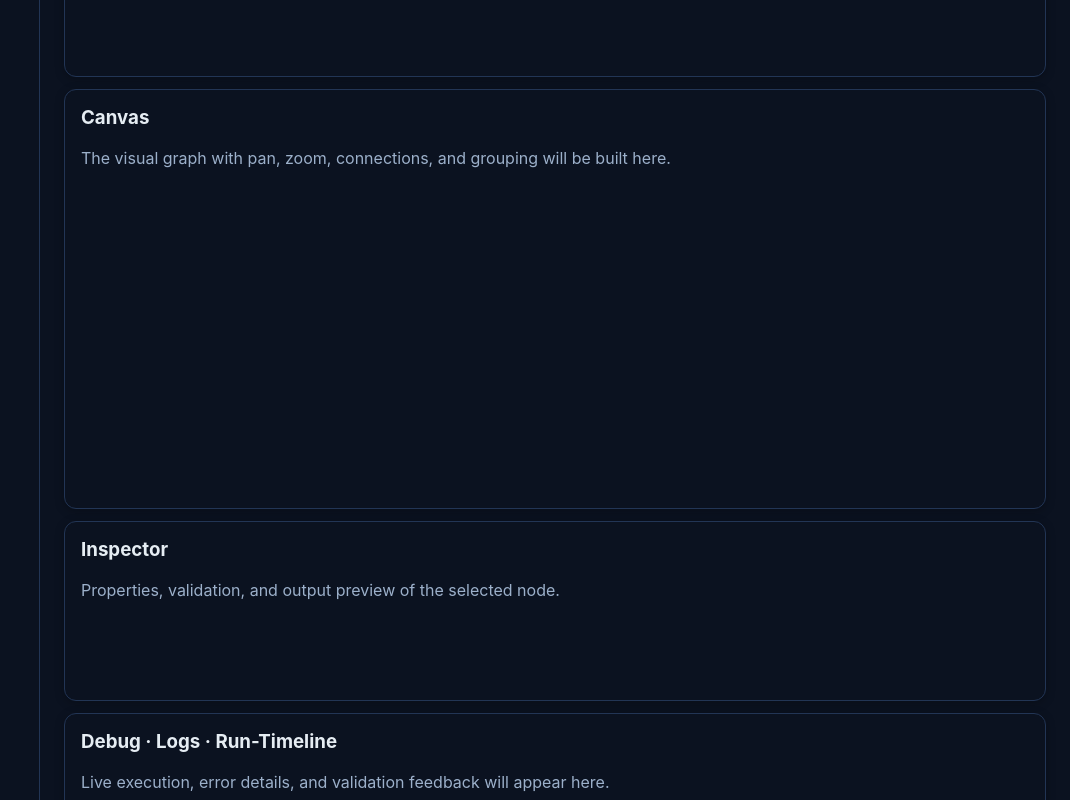
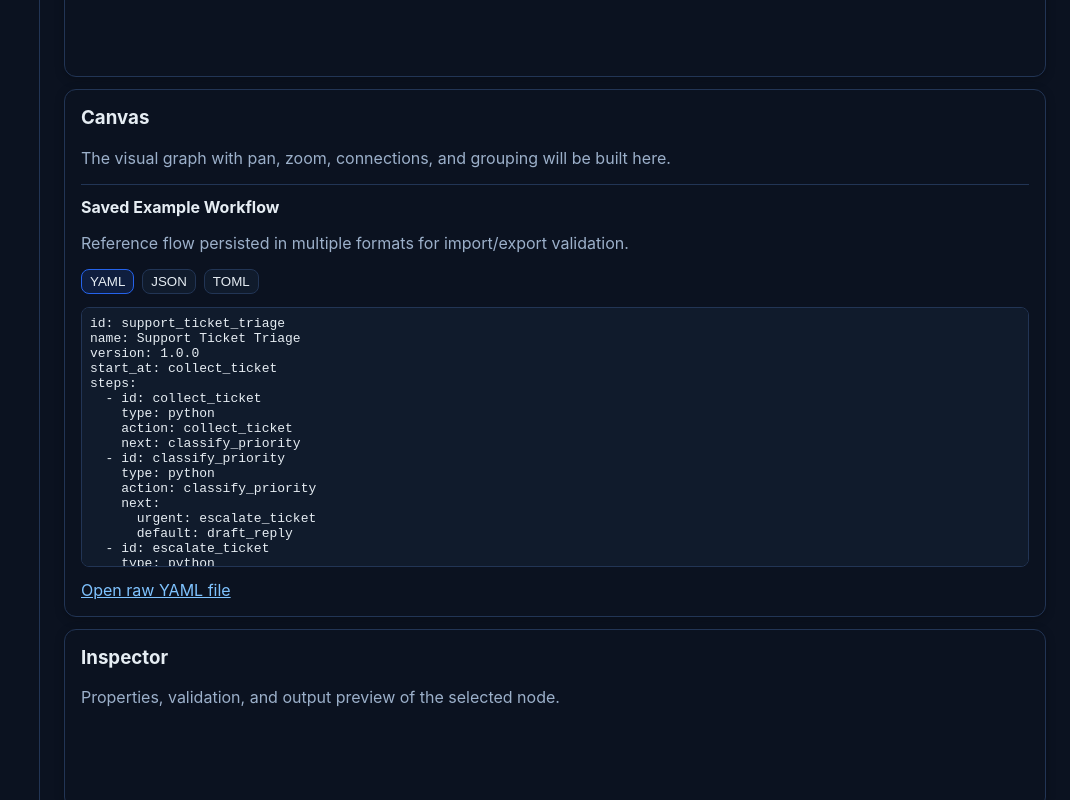
Before and after one commit to scherenhaenden/MagnetarPrometheus, an Angular app in the folder ui/: page /studio in a window 1280 px wide. Shown: the part 448-1248 px from the top of the page, without its empty margins (210-1280 px from the left). Built offline with nearby package versions, Linux system fonts and the light colour scheme; no server answers.

Commit message:
Add visible saved workflow examples in Studio (YAML/JSON/TOML)

```diff
--- a/ui/src/app/features/workflow-studio/workflow-studio-page.component.css
+++ b/ui/src/app/features/workflow-studio/workflow-studio-page.component.css
@@ -85,6 +85,50 @@
   min-height: 420px;
 }
 
+.example-browser {
+  margin-top: var(--mp-space-4);
+  padding-top: var(--mp-space-3);
+  border-top: 1px solid var(--mp-color-border);
+}
+
+.example-browser h4 {
+  margin: 0;
+}
+
+.example-tabs {
+  display: flex;
+  gap: var(--mp-space-2);
+  margin: var(--mp-space-2) 0;
+}
+
+.example-tab {
+  border: 1px solid var(--mp-color-border);
+  background: var(--mp-color-surface-raised);
+  color: var(--mp-color-text-primary);
+  border-radius: var(--mp-radius-md);
+  padding: var(--mp-space-1) var(--mp-space-2);
+  cursor: pointer;
+}
+
+.example-tab.active {
+  border-color: var(--mp-color-accent);
+  background: color-mix(in srgb, var(--mp-color-accent) 15%, var(--mp-color-surface));
+}
+
+.example-browser pre {
+  overflow: auto;
+  max-height: 260px;
+  border: 1px solid var(--mp-color-border);
+  border-radius: var(--mp-radius-md);
+  background: var(--mp-color-surface-raised);
+  padding: var(--mp-space-2);
+  color: var(--mp-color-text-primary);
+}
+
+.error {
+  color: #d81b60;
+}
+
 .inspector {
   grid-area: inspector;
 }
--- a/ui/src/app/features/workflow-studio/workflow-studio-page.component.html
+++ b/ui/src/app/features/workflow-studio/workflow-studio-page.component.html
@@ -20,6 +20,32 @@
     <section class="panel canvas" aria-label="Workflow Canvas">
       <h3>Canvas</h3>
       <p>The visual graph with pan, zoom, connections, and grouping will be built here.</p>
+
+      <div class="example-browser">
+        <h4>Saved Example Workflow</h4>
+        <p>Reference flow persisted in multiple formats for import/export validation.</p>
+
+        <div class="example-tabs" role="tablist" aria-label="Workflow example format">
+          @for (example of examples; track example.path) {
+            <button
+              type="button"
+              class="example-tab"
+              [class.active]="selectedExample.path === example.path"
+              (click)="selectExample(example)">
+              {{ example.label }}
+            </button>
+          }
+        </div>
+
+        @if (loadingExample) {
+          <p>Loading workflow example...</p>
+        } @else if (exampleError) {
+          <p class="error">{{ exampleError }}</p>
+        } @else {
+          <pre><code>{{ exampleContent }}</code></pre>
+          <a [href]="selectedExample.path" target="_blank" rel="noopener">Open raw {{ selectedExample.label }} file</a>
+        }
+      </div>
     </section>
 
     <aside class="panel inspector" aria-label="Properties">
--- a/ui/src/app/features/workflow-studio/workflow-studio-page.component.ts
+++ b/ui/src/app/features/workflow-studio/workflow-studio-page.component.ts
@@ -5,14 +5,61 @@
  * The layout intentionally reflects the target architecture with five regions:
  * library, canvas, inspector, toolbar, and diagnostics.
  *
- * For this first increment, regions are non-interactive placeholders so the route and
- * product framing can be validated before wiring graph state and runtime integrations.
+ * This increment also ships persisted example workflows (YAML/JSON/TOML) so operators can
+ * immediately inspect a concrete flow in the UI while the visual editor remains in progress.
  */
-import { Component } from '@angular/core';
+import { HttpClient } from '@angular/common/http';
+import { Component, inject } from '@angular/core';
+
+interface WorkflowExampleAsset {
+  readonly format: 'yaml' | 'json' | 'toml';
+  readonly label: string;
+  readonly path: string;
+}
 
 @Component({
   selector: 'app-workflow-studio-page',
+  standalone: true,
   templateUrl: './workflow-studio-page.component.html',
   styleUrl: './workflow-studio-page.component.css'
 })
-export class WorkflowStudioPageComponent {}
+export class WorkflowStudioPageComponent {
+  private readonly http = inject(HttpClient);
+
+  protected readonly examples: ReadonlyArray<WorkflowExampleAsset> = [
+    { format: 'yaml', label: 'YAML', path: '/assets/workflows/examples/support-ticket-triage.yaml' },
+    { format: 'json', label: 'JSON', path: '/assets/workflows/examples/support-ticket-triage.json' },
+    { format: 'toml', label: 'TOML', path: '/assets/workflows/examples/support-ticket-triage.toml' }
+  ];
+
+  protected selectedExample: WorkflowExampleAsset = this.examples[0];
+  protected exampleContent = '';
+  protected loadingExample = true;
+  protected exampleError: string | null = null;
+
+  constructor() {
+    this.loadExample(this.selectedExample);
+  }
+
+  protected selectExample(example: WorkflowExampleAsset): void {
+    this.selectedExample = example;
+    this.loadExample(example);
+  }
+
+  private loadExample(example: WorkflowExampleAsset): void {
+    this.loadingExample = true;
+    this.exampleError = null;
+
+    this.http.get(example.path, { responseType: 'text' }).subscribe({
+      next: (content) => {
+        this.exampleContent = content;
+        this.loadingExample = false;
+      },
+      error: () => {
+        this.exampleContent = '';
+        this.exampleError = `Unable to load ${example.label} workflow example from ${example.path}.`;
+        this.loadingExample = false;
+      }
+    });
+  }
+}
--- /dev/null
+++ b/ui/src/assets/workflows/examples/support-ticket-triage.yaml
@@ -0,0 +1,23 @@
+id: support_ticket_triage
+name: Support Ticket Triage
+version: 1.0.0
+start_at: collect_ticket
+steps:
+  - id: collect_ticket
+    type: python
+    action: collect_ticket
+    next: classify_priority
+  - id: classify_priority
+    type: python
+    action: classify_priority
+    next:
+      urgent: escalate_ticket
+      default: draft_reply
+  - id: escalate_ticket
+    type: python
+    action: notify_on_call
+    next: done
+  - id: draft_reply
+    type: python
+    action: compose_reply
+    next: done
```
Also changed, not shown: ui/src/assets/workflows/examples/support-ticket-triage.json (added, +35 -0 lines), 2 other files (tests, documents, lock files or other folders).
